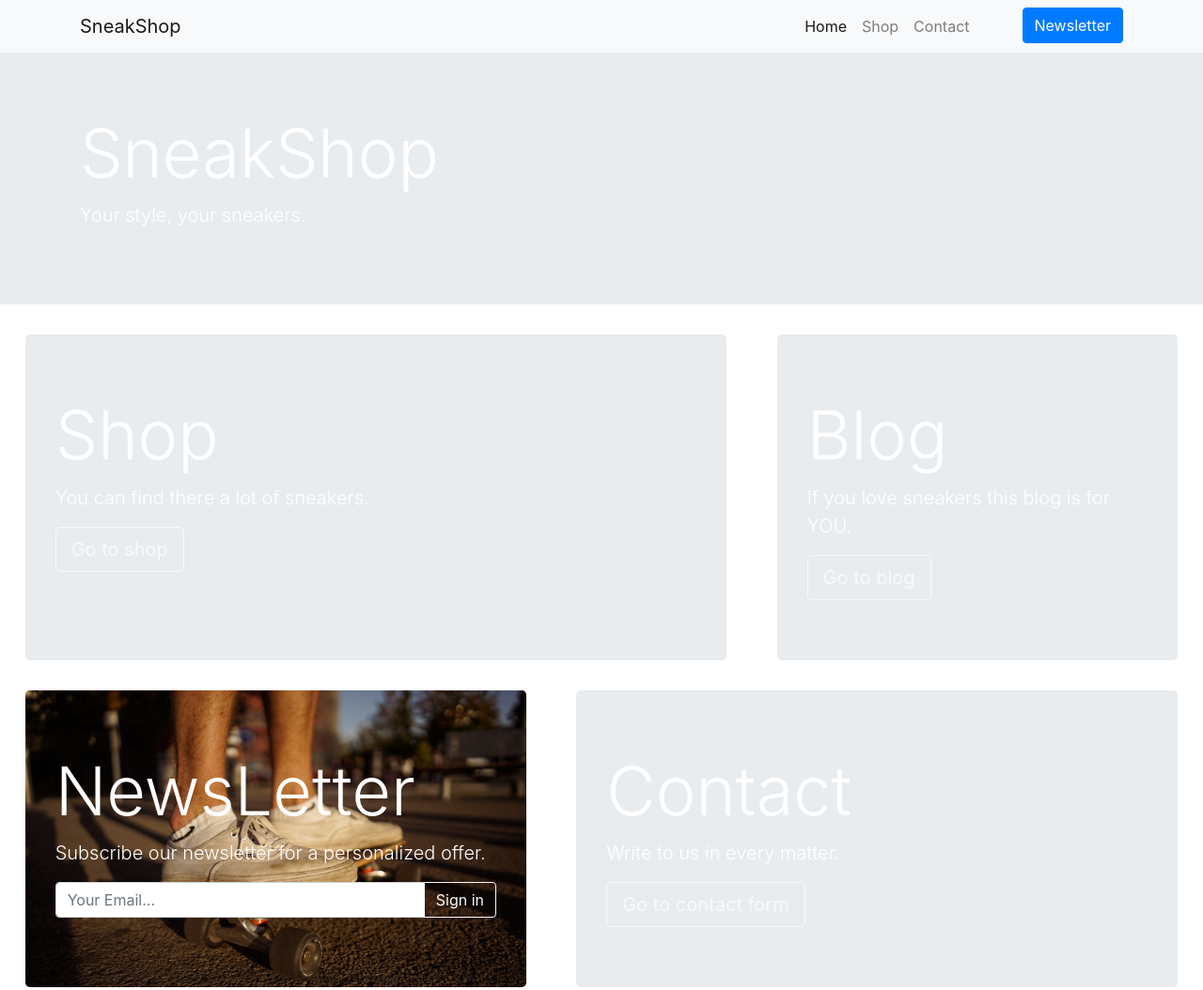
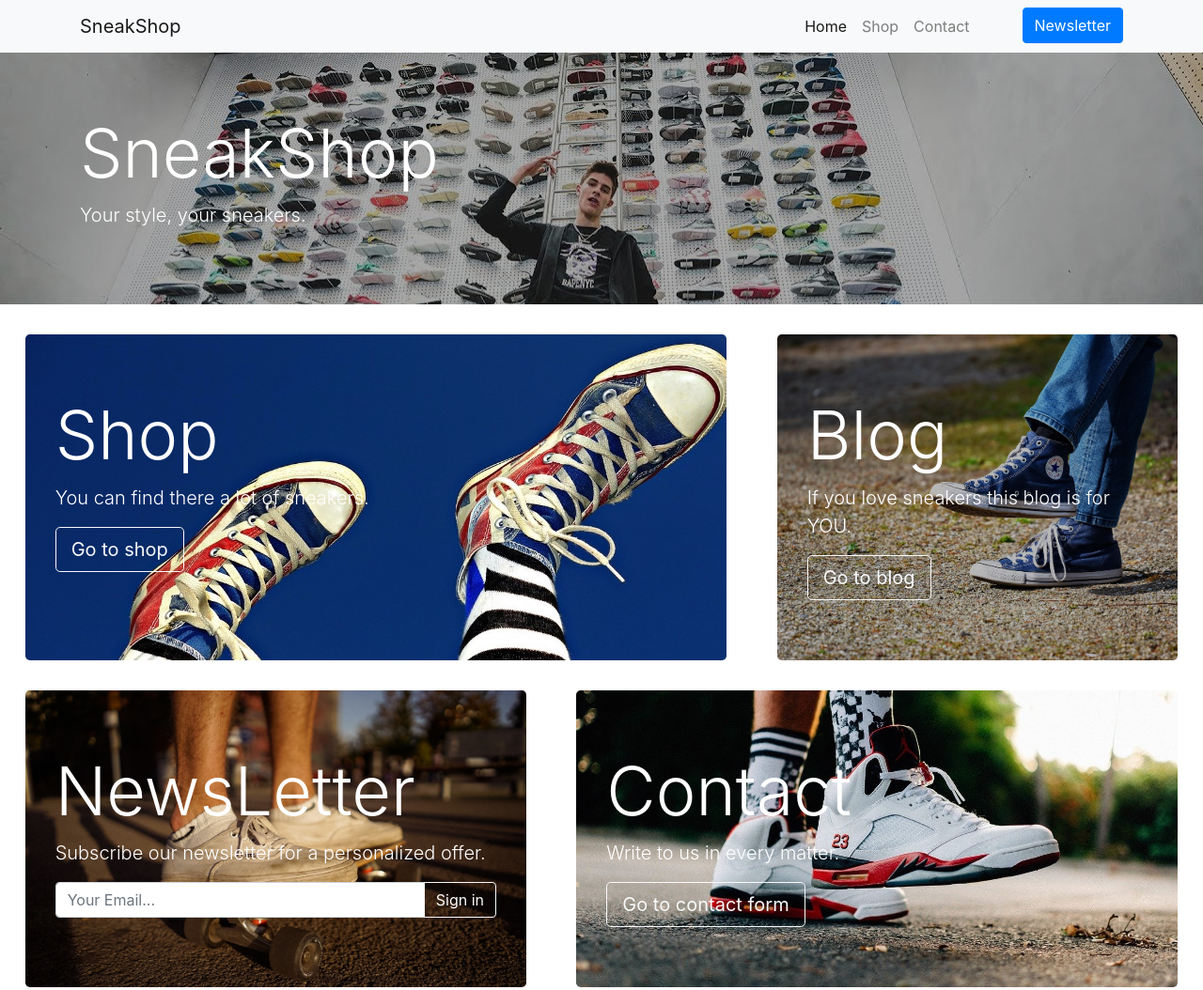
Before and after one commit to lilivin/SneakShop, a plain HTML site: page index.html in a window 1280 px wide. Shown: the top 1054 px of the page at 94% size. Drawn offline with nearby package versions, Linux system fonts and the light colour scheme; the site is published under a folder, as on GitHub Pages, so addresses that start at the root find nothing.

Commit message:
Add files via upload

```diff
--- a/style.scss
+++ b/style.scss
@@ -1,15 +1,15 @@
 .bcg__header {
-    background-image: url(/images/bg2.jpg);
+    background-image: url(./images/bg2.jpg);
     background-size: cover;
 }
 
 .bcg__blog {
-    background-image: url(../images/bcgblog.jpg);
+    background-image: url(./images/bcgblog.jpg);
     background-size: cover;
 }
 
 .bcg__shop {
-    background-image: url(/images/bcg-shop.jpg);
+    background-image: url(./images/bcg-shop.jpg);
     background-size: cover;
 }
 
@@ -19,6 +19,6 @@
 }
 
 .bcg__contact {
-    background-image: url(/../images/bcgcontact.jpg);
+    background-image: url(./images/bcgcontact.jpg);
     background-size: cover;
 }
```
Also changed, not shown: style.css, 1 other file.
